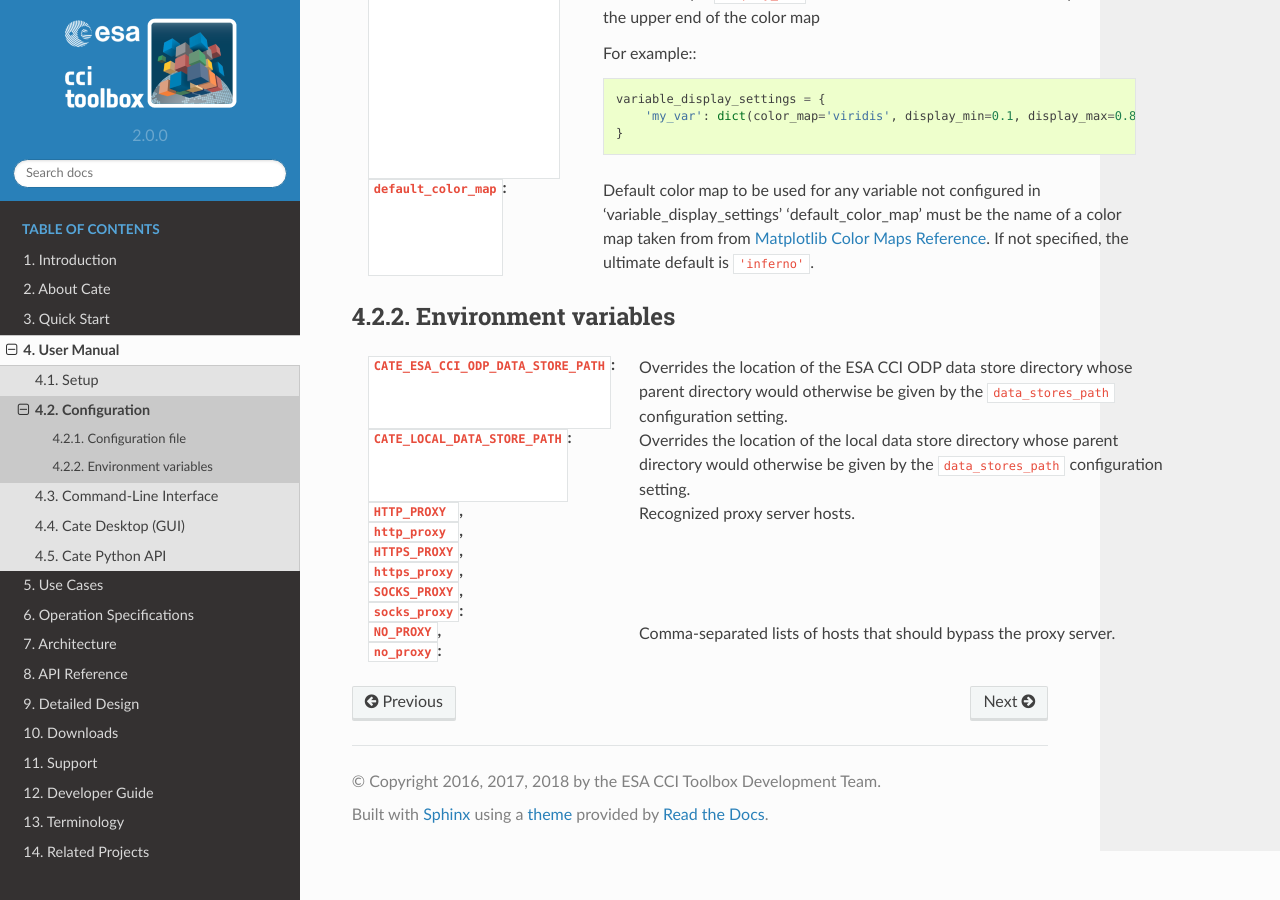
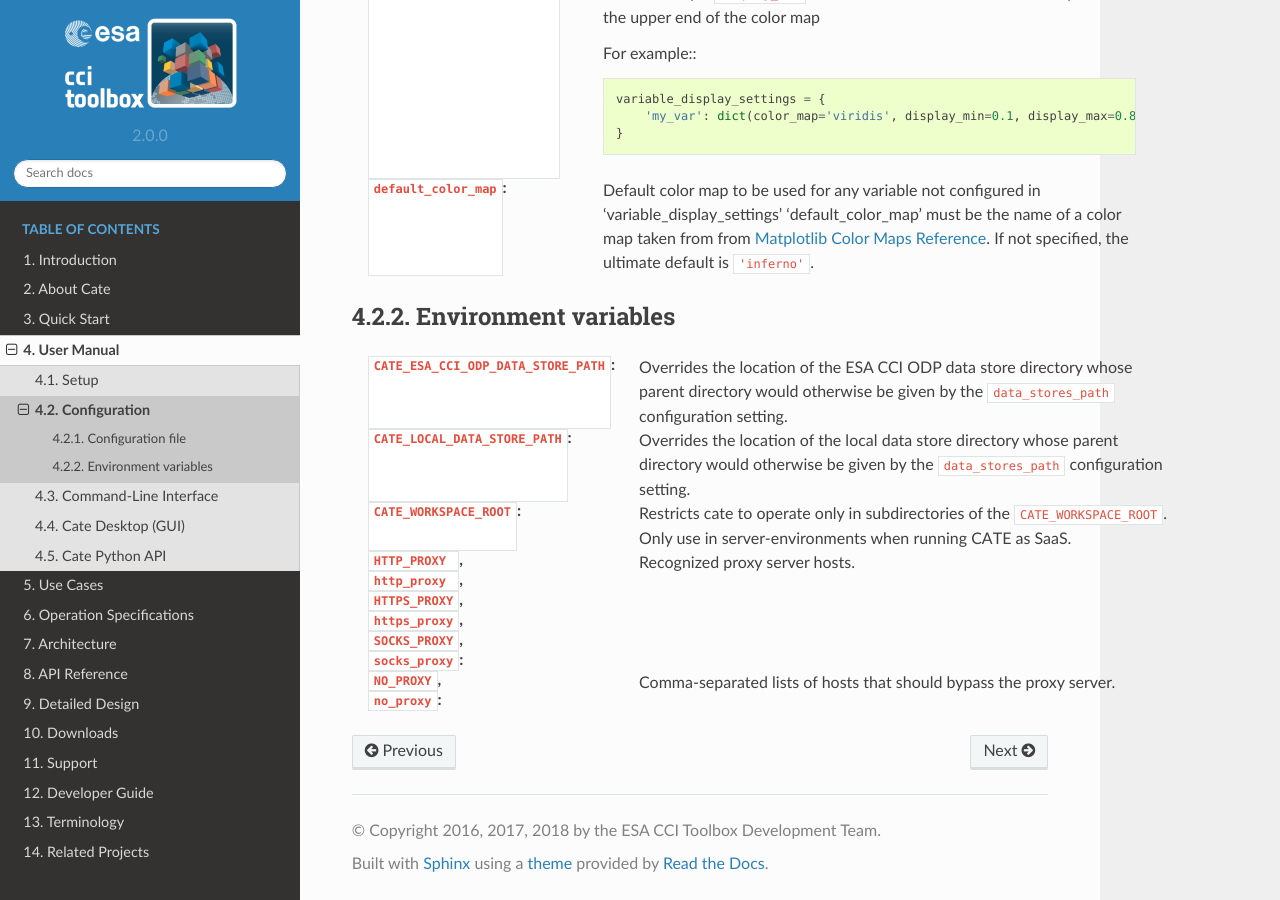
Before and after one commit to CCI-Tools/cate, a Sphinx documentation site: the page built from docs/source/user_manual/um_conf.rst, in a window 1280 px wide and 900 px high, scrolled down 1400 px. Built offline with Sphinx 7.4.7 and the Read the Docs theme 2.0.0, drawn with Linux system fonts in a browser that asks for light colours.

Commit message:
documented environment variable

```diff
--- a/docs/source/user_manual/um_conf.rst
+++ b/docs/source/user_manual/um_conf.rst
@@ -92,6 +92,10 @@ Environment variables
     Overrides the location of the local data store directory whose parent directory would otherwise be given
     by the ``data_stores_path`` configuration setting.
 
+:``CATE_WORKSPACE_ROOT``:
+    Restricts cate to operate only in subdirectories of the ``CATE_WORKSPACE_ROOT``. Only use in server-environments
+    when running CATE as SaaS.
+
 
 :``HTTP_PROXY``, ``http_proxy``, ``HTTPS_PROXY``, ``https_proxy``, ``SOCKS_PROXY``, ``socks_proxy``:
     Recognized proxy server hosts.
```
